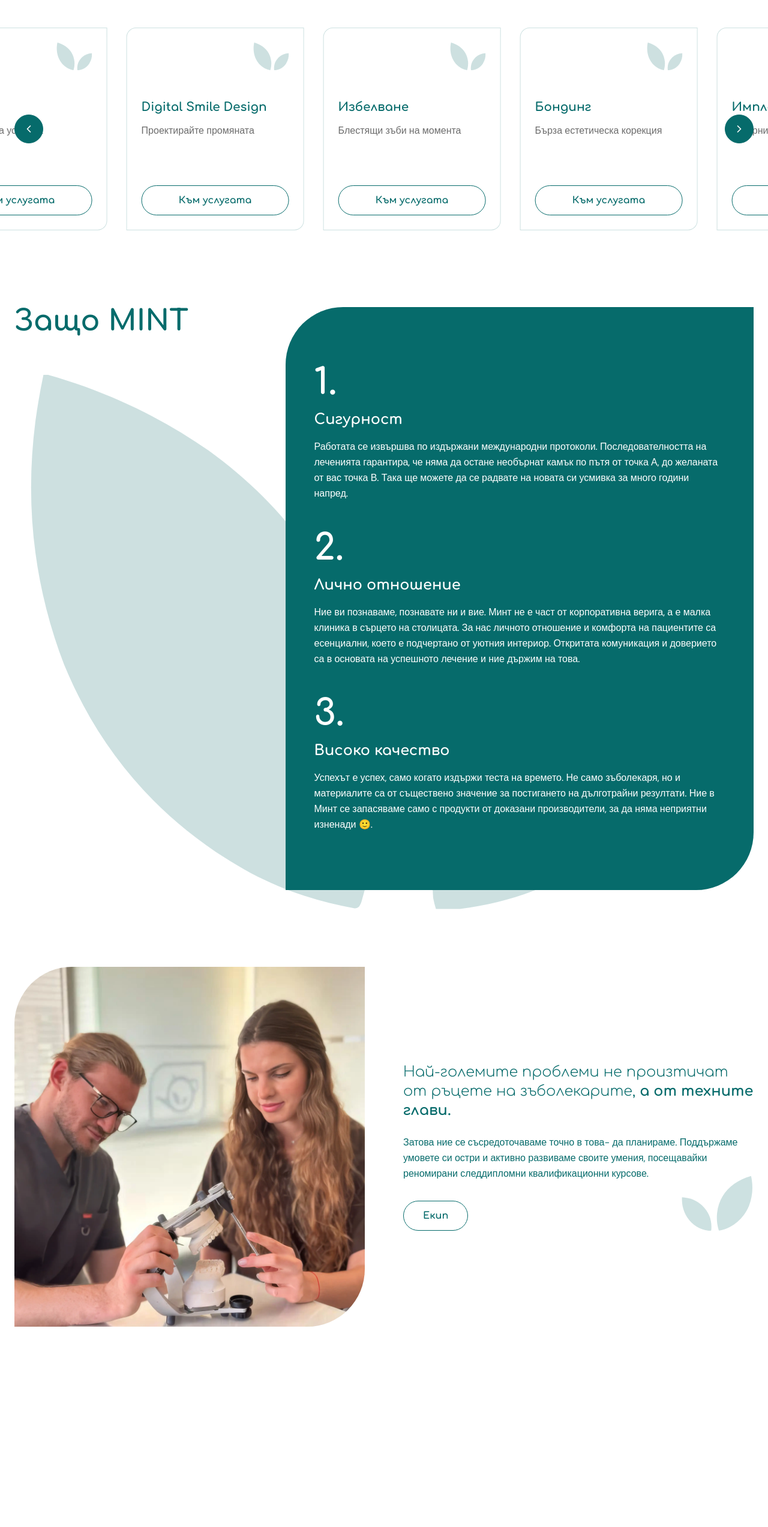
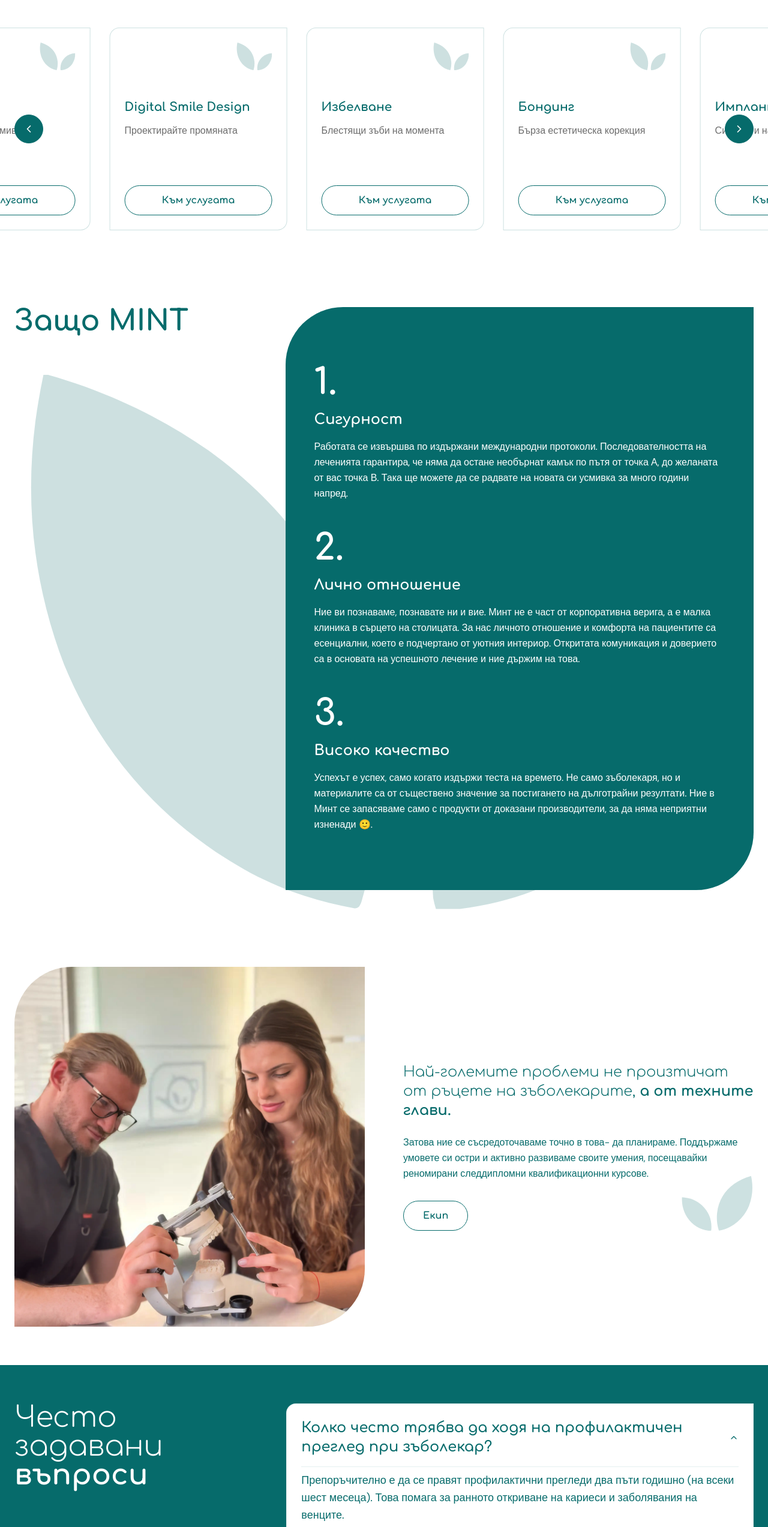
Before and after one commit to skyblueworks/mintclinic, a Next.js app: page / in a window 1280 px wide. Shown: the part 2635-5181 px from the top of the page at 60% size. Before the commit the page ends 4911 px from the top, so only its background shows below. Built offline with nearby package versions, Linux system fonts and the light colour scheme.

Commit message:
Add FAQs section

```diff
--- a/app/page.tsx
+++ b/app/page.tsx
@@ -5,6 +5,7 @@ import InfoSection from "@/components/InfoSection";
 import ServicesSection from "@/components/ServicesSection";
 import WhyMintSection from "@/components/WhyMintSection";
 import TeamSection from "@/components/TeamSection";
+import FAQSection from "@/components/FAQSection";
 
 export default function HomePage() {
   return (
@@ -16,6 +17,7 @@ export default function HomePage() {
       <ServicesSection />
       <WhyMintSection />
       <TeamSection />
+      <FAQSection />
     </div>
   );
 }
--- /dev/null
+++ b/components/FAQSection.tsx
@@ -0,0 +1,90 @@
+import {
+  Accordion,
+  AccordionContent,
+  AccordionItem,
+  AccordionTrigger,
+} from "@/components/ui/accordion";
+
+export default function FAQSection() {
+  const faqs = [
+    {
+      id: "item-1",
+      question:
+        "Колко често трябва да ходя на профилактичен преглед при зъболекар?",
+      answer:
+        "Препоръчително е да се правят профилактични прегледи два пъти годишно (на всеки шест месеца). Това помага за ранното откриване на кариеси и заболявания на венците.",
+    },
+    {
+      id: "item-2",
+      question: "Болезнено ли е поставянето на имплант?",
+      answer:
+        "Процедурата се извършва под локална анестезия и е безболезнена. Пациентът може да усеща лек дискомфорт след операцията, който се контролира с обезболяващи медикаменти.",
+    },
+    {
+      id: "item-3",
+      question: "Какви са опциите за лечение при липсващ зъб?",
+      answer:
+        "Опциите включват зъбни импланти, мостове и протези. Имплантите са най-дълготрайното решение, докато мостовете и протезите са по-достъпни, но изискват повече поддръжка.",
+    },
+    {
+      id: "item-4",
+      question: "Мога ли да си оправя усмивката без да нося брекети?",
+      answer:
+        "Да, възможно е с помощта на алайнери или чрез естетични процедури като бондинг и поставяне на фасети, които коригират множество естетични дефекти.",
+    },
+    {
+      id: "item-5",
+      question: "Мога ли да избелвам зъбите си, ако имам пломби или коронки?",
+      answer:
+        "Избелването на зъби не променя цвета на пломбите, коронките, или фасетите. Ако имате видими реставрации, може да се наложи тяхната подмяна след избелването, за да съответстват на новия цвят на зъбите.",
+    },
+    {
+      id: "item-6",
+      question: "Какво представлява бондингът и колко дълготраен е?",
+      answer:
+        "Бондингът е процедура, при която композитен материал се нанася върху зъба за коригиране на дефекти, или цялостна промяна на естетиката. Обикновено издържа между 5 и 7 години, но изисква периодично полиране. По- дълготрайна опция са керамичните фасети.",
+    },
+  ];
+
+  return (
+    <section className="py-16 bg-primary">
+      <div className="max-w-7xl mx-auto px-6">
+        <div className="flex flex-col lg:flex-row gap-16">
+          {/* Header */}
+          <div className="w-full lg:w-1/3">
+            <h2 className="text-4xl lg:text-5xl font-bold text-white mb-4">
+              <span className="font-light">Често задавани</span> въпроси
+            </h2>
+          </div>
+
+          {/* FAQ Accordion */}
+          <div className="w-full lg:w-2/3">
+            <Accordion
+              type="single"
+              collapsible
+              defaultValue="item-1"
+              className="space-y-2"
+            >
+              {faqs.map((faq) => (
+                <AccordionItem
+                  key={faq.id}
+                  value={faq.id}
+                  className="bg-white rounded-2xl rounded-tr-none rounded-bl-none border border-primary/10 px-6 py-2"
+                >
+                  <AccordionTrigger className="text-left text-2xl font-semibold text-primary hover:no-underline hover:text-primary/80 py-4">
+                    {faq.question}
+                  </AccordionTrigger>
+                  <AccordionContent className="pb-4 pt-2 border-t border-primary/10">
+                    <p className="text-primary font-dm-sans leading-relaxed text-lg">
+                      {faq.answer}
+                    </p>
+                  </AccordionContent>
+                </AccordionItem>
+              ))}
+            </Accordion>
+          </div>
+        </div>
+      </div>
+    </section>
+  );
+}
--- /dev/null
+++ b/components/ui/accordion.tsx
@@ -0,0 +1,58 @@
+"use client"
+
+import * as React from "react"
+import * as AccordionPrimitive from "@radix-ui/react-accordion"
+import { ChevronDown } from "lucide-react"
+
+import { cn } from "@/lib/utils"
+
+const Accordion = AccordionPrimitive.Root
+
+const AccordionItem = React.forwardRef<
+  React.ElementRef<typeof AccordionPrimitive.Item>,
+  React.ComponentPropsWithoutRef<typeof AccordionPrimitive.Item>
+>(({ className, ...props }, ref) => (
+  <AccordionPrimitive.Item
+    ref={ref}
+    className={cn("border-b", className)}
+    {...props}
+  />
+))
+AccordionItem.displayName = "AccordionItem"
+
+const AccordionTrigger = React.forwardRef<
+  React.ElementRef<typeof AccordionPrimitive.Trigger>,
+  React.ComponentPropsWithoutRef<typeof AccordionPrimitive.Trigger>
+>(({ className, children, ...props }, ref) => (
+  <AccordionPrimitive.Header className="flex">
+    <AccordionPrimitive.Trigger
+      ref={ref}
+      className={cn(
+        "flex flex-1 items-center justify-between py-4 font-medium transition-all hover:underline [&[data-state=open]>svg]:rotate-180",
+        className
+      )}
+      {...props}
+    >
+      {children}
+      <ChevronDown className="h-4 w-4 shrink-0 transition-transform duration-200" />
+    </AccordionPrimitive.Trigger>
+  </AccordionPrimitive.Header>
+))
+AccordionTrigger.displayName = AccordionPrimitive.Trigger.displayName
+
+const AccordionContent = React.forwardRef<
+  React.ElementRef<typeof AccordionPrimitive.Content>,
+  React.ComponentPropsWithoutRef<typeof AccordionPrimitive.Content>
+>(({ className, children, ...props }, ref) => (
+  <AccordionPrimitive.Content
+    ref={ref}
+    className="overflow-hidden text-sm transition-all data-[state=closed]:animate-accordion-up data-[state=open]:animate-accordion-down"
+    {...props}
+  >
+    <div className={cn("pb-4 pt-0", className)}>{children}</div>
+  </AccordionPrimitive.Content>
+))
+
+AccordionContent.displayName = AccordionPrimitive.Content.displayName
+
+export { Accordion, AccordionItem, AccordionTrigger, AccordionContent }
--- a/package.json
+++ b/package.json
@@ -13,6 +13,7 @@
     "@mdx-js/loader": "^3.1.0",
     "@mdx-js/react": "^3.1.0",
     "@next/mdx": "15.0.4",
+    "@radix-ui/react-accordion": "^1.2.12",
     "@radix-ui/react-label": "^2.1.2",
     "@radix-ui/react-slot": "^1.1.2",
     "class-variance-authority": "^0.7.1",
--- a/tailwind.config.ts
+++ b/tailwind.config.ts
@@ -2,6 +2,7 @@ import type { Config } from "tailwindcss";
 const { fontFamily } = require("tailwindcss/defaultTheme");
 
 const config = {
+    darkMode: ["class"],
     content: [
     "./pages/**/*.{ts,tsx,mdx}",
     "./components/**/*.{ts,tsx,mdx}",
@@ -12,72 +13,104 @@ const config = {
   theme: {
   	container: {
   		center: true,
-      padding: "2rem",
+  		padding: '2rem',
   		screens: {
-        "2xl": "1400px",
-      },
+  			'2xl': '1400px'
+  		}
   	},
   	extend: {
   		fontFamily: {
-        sans: ["var(--font-comfortaa)", ...fontFamily.sans],
-        "dm-sans": ["var(--font-dm-sans)", ...fontFamily.sans],
+  			sans: [
+  				'var(--font-comfortaa)',
+                    ...fontFamily.sans
+                ],
+  			'dm-sans': [
+  				'var(--font-dm-sans)',
+                    ...fontFamily.sans
+                ]
   		},
   		colors: {
-        border: "hsl(var(--border))",
-        input: "hsl(var(--input))",
-        ring: "hsl(var(--ring))",
-        background: "hsl(var(--background))",
-        foreground: "hsl(var(--foreground))",
+  			border: 'hsl(var(--border))',
+  			input: 'hsl(var(--input))',
+  			ring: 'hsl(var(--ring))',
+  			background: 'hsl(var(--background))',
+  			foreground: 'hsl(var(--foreground))',
   			primary: {
-          DEFAULT: "hsl(var(--primary))",
-          foreground: "hsl(var(--primary-foreground))",
+  				DEFAULT: 'hsl(var(--primary))',
+  				foreground: 'hsl(var(--primary-foreground))'
   			},
   			secondary: {
-          DEFAULT: "hsl(var(--secondary))",
-          foreground: "hsl(var(--secondary-foreground))",
+  				DEFAULT: 'hsl(var(--secondary))',
+  				foreground: 'hsl(var(--secondary-foreground))'
   			},
   			destructive: {
-          DEFAULT: "hsl(var(--destructive))",
-          foreground: "hsl(var(--destructive-foreground))",
+  				DEFAULT: 'hsl(var(--destructive))',
+  				foreground: 'hsl(var(--destructive-foreground))'
   			},
   			muted: {
-          DEFAULT: "hsl(var(--muted))",
-          foreground: "hsl(var(--muted-foreground))",
+  				DEFAULT: 'hsl(var(--muted))',
+  				foreground: 'hsl(var(--muted-foreground))'
   			},
   			accent: {
-          DEFAULT: "hsl(var(--accent))",
-          foreground: "hsl(var(--accent-foreground))",
+  				DEFAULT: 'hsl(var(--accent))',
+  				foreground: 'hsl(var(--accent-foreground))'
   			},
   			popover: {
-          DEFAULT: "hsl(var(--popover))",
-          foreground: "hsl(var(--popover-foreground))",
+  				DEFAULT: 'hsl(var(--popover))',
+  				foreground: 'hsl(var(--popover-foreground))'
   			},
   			card: {
-          DEFAULT: "hsl(var(--card))",
-          foreground: "hsl(var(--card-foreground))",
-        },
+  				DEFAULT: 'hsl(var(--card))',
+  				foreground: 'hsl(var(--card-foreground))'
+  			}
   		},
   		borderRadius: {
-        lg: "var(--radius)",
-        md: "calc(var(--radius) - 2px)",
-        sm: "calc(var(--radius) - 4px)",
-        big: "var(--big-radius)",
+  			lg: 'var(--radius)',
+  			md: 'calc(var(--radius) - 2px)',
+  			sm: 'calc(var(--radius) - 4px)',
+  			big: 'var(--big-radius)'
   		},
   		keyframes: {
-        "accordion-down": {
-          from: { height: "0" },
-          to: { height: "var(--radix-accordion-content-height)" },
+  			'accordion-down': {
+  				from: {
+  					height: '0'
   				},
-        "accordion-up": {
-          from: { height: "var(--radix-accordion-content-height)" },
-          to: { height: "0" },
+  				to: {
+  					height: 'var(--radix-accordion-content-height)'
+  				}
   			},
+  			'accordion-up': {
+  				from: {
+  					height: 'var(--radix-accordion-content-height)'
+  				},
+  				to: {
+  					height: '0'
+  				}
+  			},
+  			'accordion-down': {
+  				from: {
+  					height: '0'
+  				},
+  				to: {
+  					height: 'var(--radix-accordion-content-height)'
+  				}
+  			},
+  			'accordion-up': {
+  				from: {
+  					height: 'var(--radix-accordion-content-height)'
+  				},
+  				to: {
+  					height: '0'
+  				}
+  			}
   		},
   		animation: {
-        "accordion-down": "accordion-down 0.2s ease-out",
-        "accordion-up": "accordion-up 0.2s ease-out",
-      },
-    },
+  			'accordion-down': 'accordion-down 0.2s ease-out',
+  			'accordion-up': 'accordion-up 0.2s ease-out',
+  			'accordion-down': 'accordion-down 0.2s ease-out',
+  			'accordion-up': 'accordion-up 0.2s ease-out'
+  		}
+  	}
   },
   plugins: [require("tailwindcss-animate"), require("@tailwindcss/typography")],
 } satisfies Config;
```
Also changed, not shown: 1 other file (tests, documents, lock files or other folders). Lines whose indentation alone changed are shown as unchanged.
